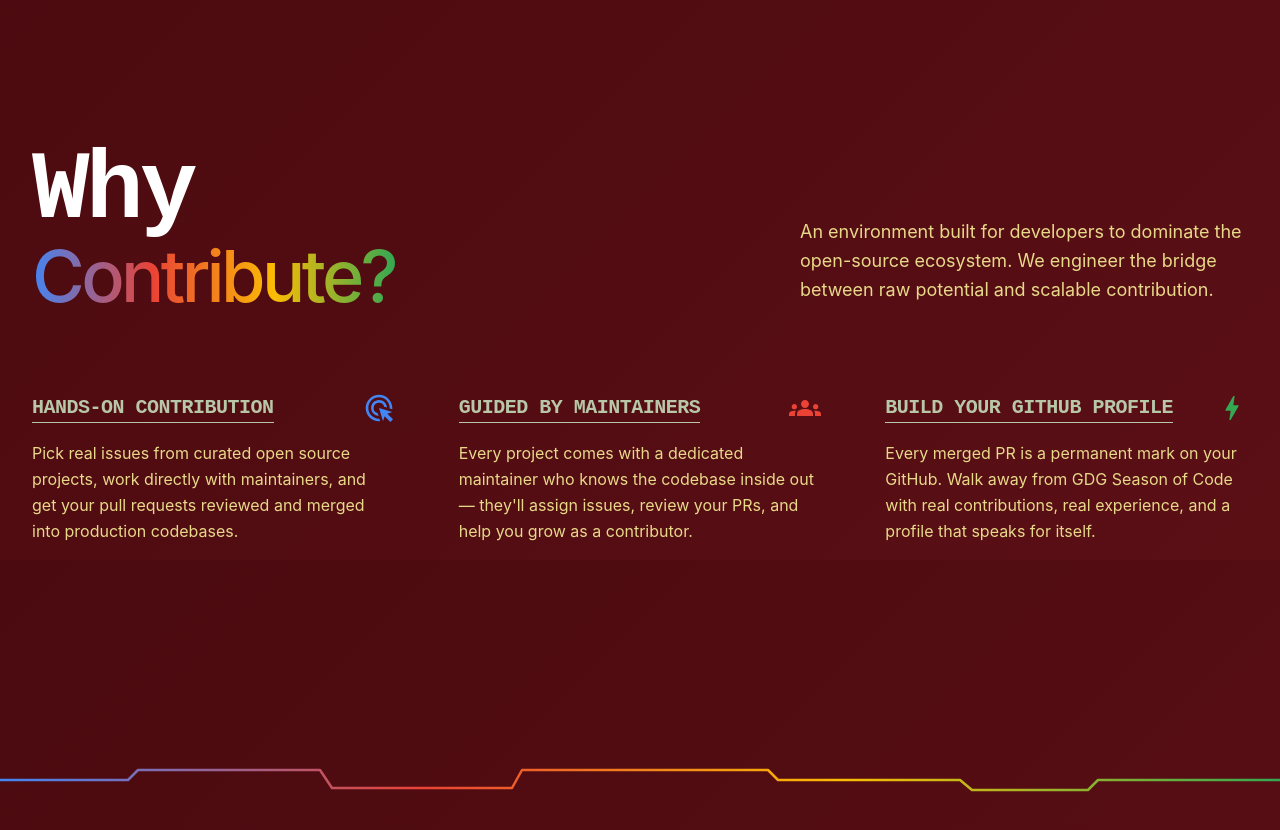
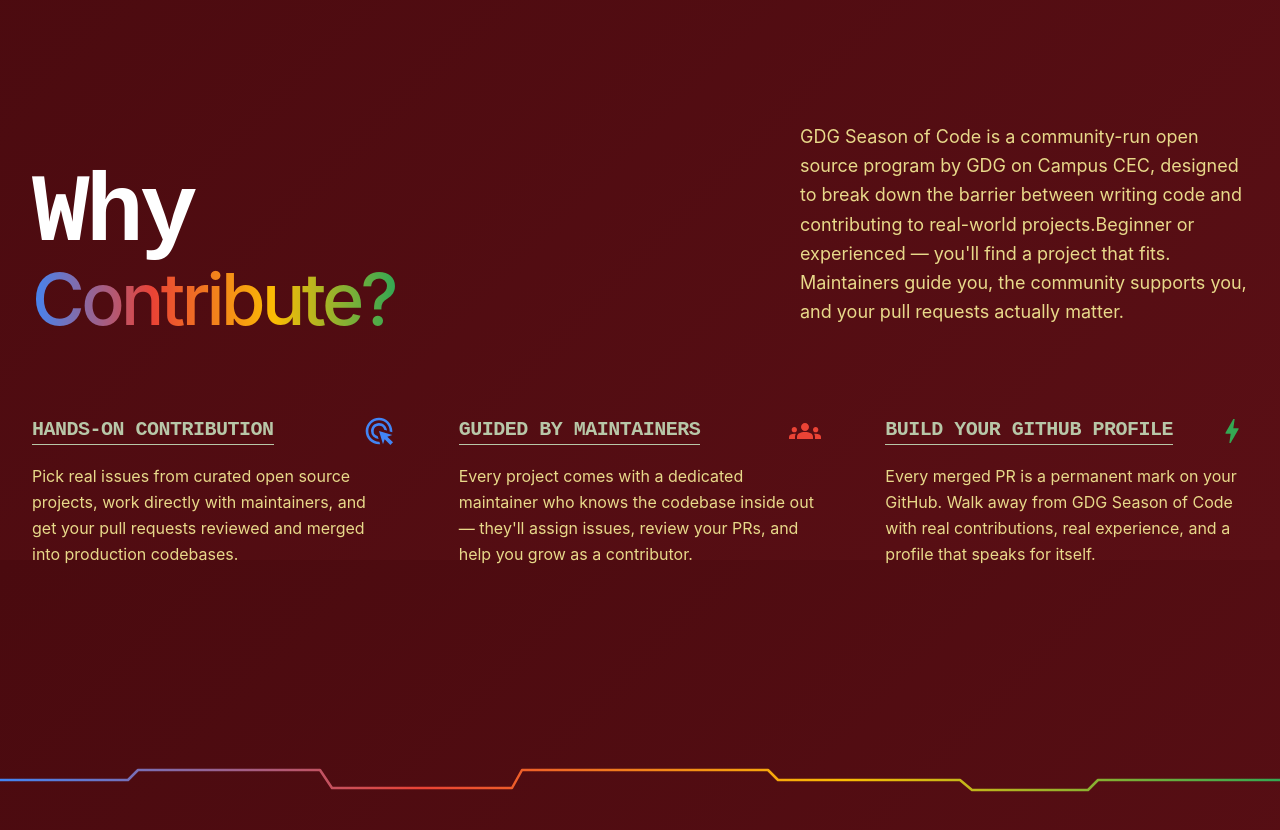
Before and after one commit to Alwin-Saji/GDG-OpenSource, a React (Vite) app: page / in a window 1280 px wide. Shown: the part 1040-1870 px from the top of the page. Built offline with nearby package versions, Linux system fonts and the light colour scheme; a web font is replaced by a local one.

Commit message:
Update event about text in About.jsx

```diff
--- a/src/sections/About.jsx
+++ b/src/sections/About.jsx
@@ -40,7 +40,7 @@
             <span className="font-medium text-transparent bg-clip-text bg-[linear-gradient(to_right,#4285F4,#EA4335,#FBBC04,#34A853)]">Contribute?</span>
           </h2>
           <p className="text-[#E8D98A] text-lg md:text-base lg:text-lg max-w-md leading-relaxed pb-1 md:pb-2">
-            An environment built for developers to dominate the open-source ecosystem. We engineer the bridge between raw potential and scalable contribution.
+            GDG Season of Code is a community-run open source program by GDG on Campus CEC, designed to break down the barrier between writing code and contributing to real-world projects.Beginner or experienced — you'll find a project that fits. Maintainers guide you, the community supports you, and your pull requests actually matter.
           </p>
         </div>
 
```
